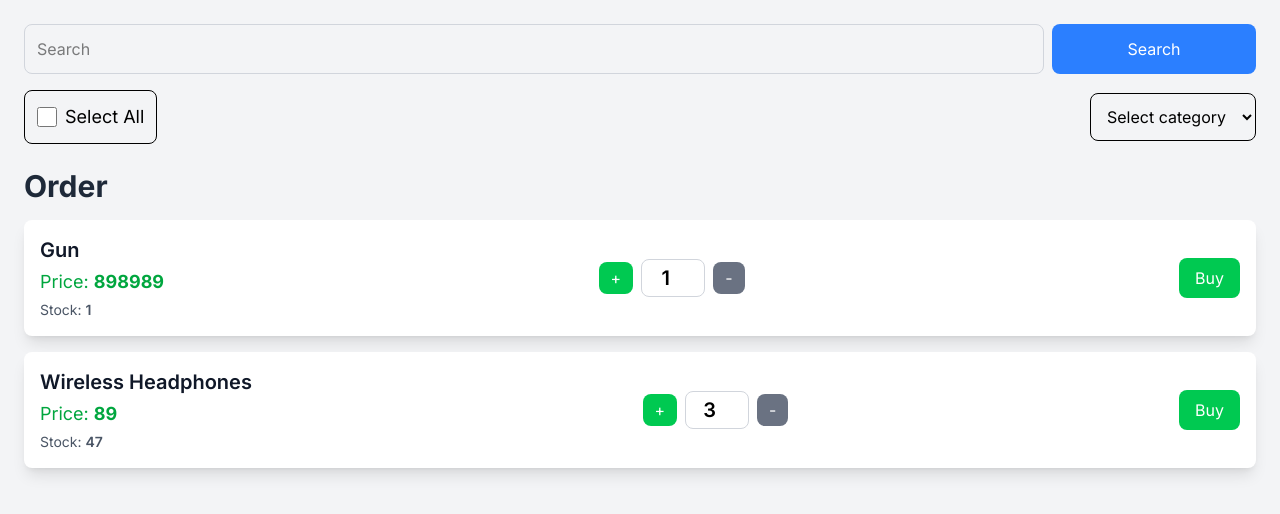
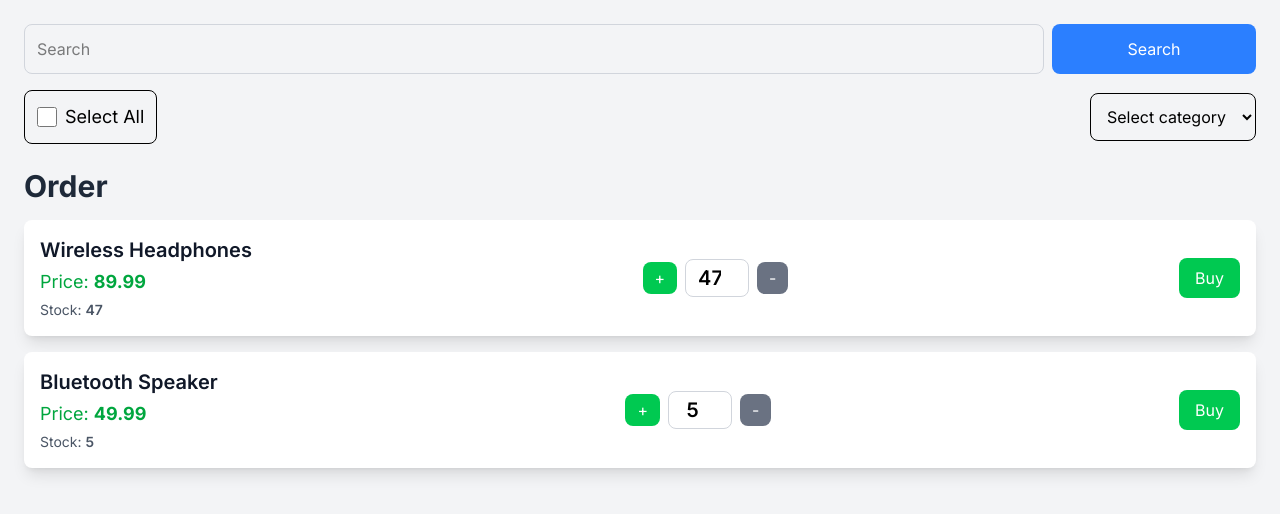
Before and after one commit to P4warit06/PROJECT2-SEC-1-Kittiphop.vue, a Vue app: page /user-carts in a window 1280 px wide. Shown: the top 514 px of the page. Built offline with nearby package versions, Linux system fonts and the light colour scheme; data requests are answered from the project's data file.

Commit message:
009-[add] finish feature addQuantity, subtractQuantity, inputQuantity update to backend

```diff
--- a/data/db.json
+++ b/data/db.json
@@ -143,17 +143,6 @@
   ],
   "carts": [
     {
-      "id": "9a60",
-      "name": "Gun",
-      "category": "Accessories",
-      "price": 898989,
-      "status": "Active",
-      "stock": 1,
-      "image": "",
-      "description": "Hello World",
-      "quantity": 1
-    },
-    {
       "id": "1",
       "name": "Wireless Headphones",
       "category": "Electronics",
@@ -162,18 +151,18 @@
       "stock": 47,
       "image": "/placeholder.svg?height=200&width=200",
       "description": "High-quality wireless headphones with noise cancellation",
-      "quantity": 2
+      "quantity": 47
     },
     {
-      "id": "1",
-      "name": "Wireless Headphones",
-      "category": "Electronics",
-      "price": 89.99,
-      "status": "Active",
-      "stock": 47,
+      "id": "3",
+      "name": "Bluetooth Speaker",
+      "category": "Audio",
+      "price": 49.99,
+      "status": "Low Stock",
+      "stock": 5,
       "image": "/placeholder.svg?height=200&width=200",
-      "description": "High-quality wireless headphones with noise cancellation",
-      "quantity": 1
+      "description": "Portable bluetooth speaker with 20hr battery life",
+      "quantity": 5
     }
   ]
 }
--- a/src/components/UserCartList.vue
+++ b/src/components/UserCartList.vue
@@ -3,19 +3,9 @@ import CartModel from './model/CartModel.vue';
 import { ref, onMounted } from 'vue';
 import { getItems, editItem, deleteItemById } from '@/libs/fetchUtils';
 
-const carts = ref([])
 const combindCart = ref([])
 onMounted(async () => {
-    carts.value = await getItems(`${import.meta.env.VITE_APP_URL}/carts`)
-    carts.value.reduce((acProduct, curProduct) => {
-        const findProduct = acProduct.find((product) => product.id === curProduct.id)
-        if (findProduct) {
-            findProduct.quantity += curProduct.quantity
-        } else {
-            combindCart.value.push(curProduct)
-        }
-        return combindCart.value
-    }, [])
+    combindCart.value = await getItems(`${import.meta.env.VITE_APP_URL}/carts`)
 })
 
 const addQuantity = async (item) => {
@@ -55,6 +45,24 @@ const subtractQuantity = async (item) => {
     }
 }
 
+const inputQuantity = async (item) => {
+    try {
+        const product = combindCart.value.find((product) => product.id === item.id)
+        if (item && item.quantity < product.stock) {
+            const editProduct = await editItem(`${import.meta.env.VITE_APP_URL}/carts`, item.id, item)
+            const productIndex = combindCart.value.findIndex((product) => product.id === item.id)
+            combindCart.value.splice(productIndex, 1, editProduct)
+        } else if (item && item.quantity >= product.stock) {
+            item.quantity = product.stock
+            const editProduct = await editItem(`${import.meta.env.VITE_APP_URL}/carts`, item.id, item)
+            const productIndex = combindCart.value.findIndex((product) => product.id === item.id)
+            combindCart.value.splice(productIndex, 1, editProduct)
+        }
+    } catch(error) {
+        console.log(error);
+    }
+}
+
 </script>
 
 <template>
@@ -88,7 +96,7 @@ const subtractQuantity = async (item) => {
     <CartModel :products="combindCart">
         <template #heading>
             <h1 class="text-3xl font-bold text-gray-800 mb-4">Order</h1>
-            <div v-show="carts.length <= 0" class="w-full flex justify-center items-center">
+            <div v-show="combindCart.length <= 0" class="w-full flex justify-center items-center">
                 <h1 class="text-4xl text-gray-500">No products available</h1>
             </div>
         </template>
@@ -97,7 +105,7 @@ const subtractQuantity = async (item) => {
             <div class="flex items-center justify-between p-4 bg-white shadow-lg rounded-lg mb-4">
                 <div class="flex flex-col space-y-1">
                     <span class="text-xl font-semibold text-gray-900">{{ yourProduct.name }}</span>
-                    <span class="text-lg text-green-600">Price: <span class="font-bold">{{ yourProduct.price | currency }}</span></span>
+                    <span class="text-lg text-green-600">Price: <span class="font-bold">{{ yourProduct.price}}</span></span>
                     <span class="text-sm text-gray-600">Stock: <span class="font-semibold">{{ yourProduct.stock }}</span></span>
                 </div>
                 <div class="flex justify-center items-center space-x-2">
@@ -105,7 +113,7 @@ const subtractQuantity = async (item) => {
                         <button @click="addQuantity(yourProduct)" class="px-3 py-1 bg-green-500 text-white rounded-lg hover:bg-green-600 transition duration-300 cursor-pointer">+</button>
                     </div>
                     <div>
-                        <input type="number" v-model="yourProduct.quantity" class="w-16 border border-gray-300 rounded-lg px-3 py-1 text-center text-xl font-semibold bg-white">
+                        <input @input="inputQuantity(yourProduct)" type="number" v-model="yourProduct.quantity" min="0" :max="yourProduct.stock" class="w-16 border border-gray-300 rounded-lg px-3 py-1 text-center text-xl font-semibold bg-white">
                     </div>
                     <div>
                         <button @click="subtractQuantity(yourProduct)" class="px-3 py-1 bg-gray-500 text-white rounded-lg hover:bg-gray-600 transition duration-300 cursor-pointer">-</button>
```
